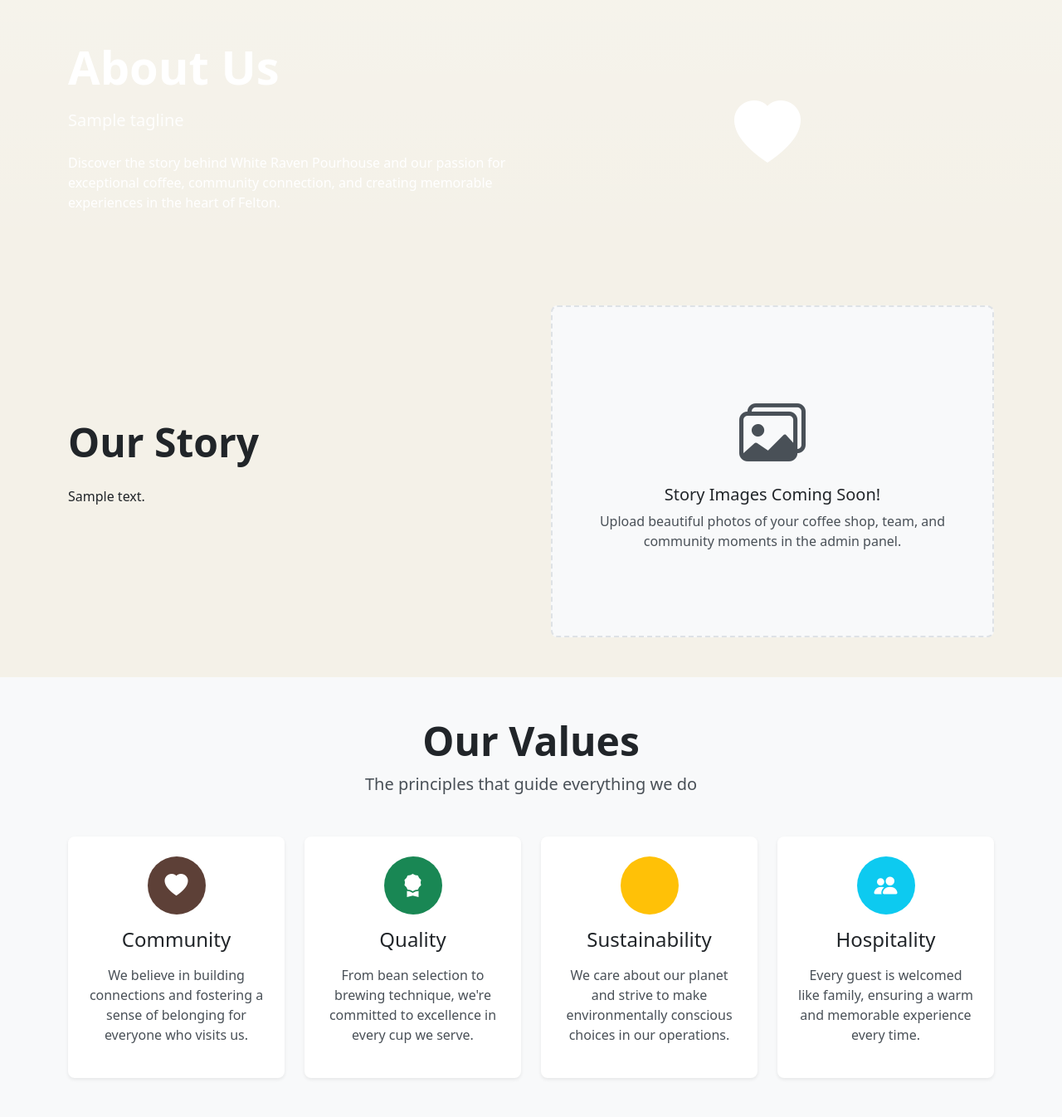
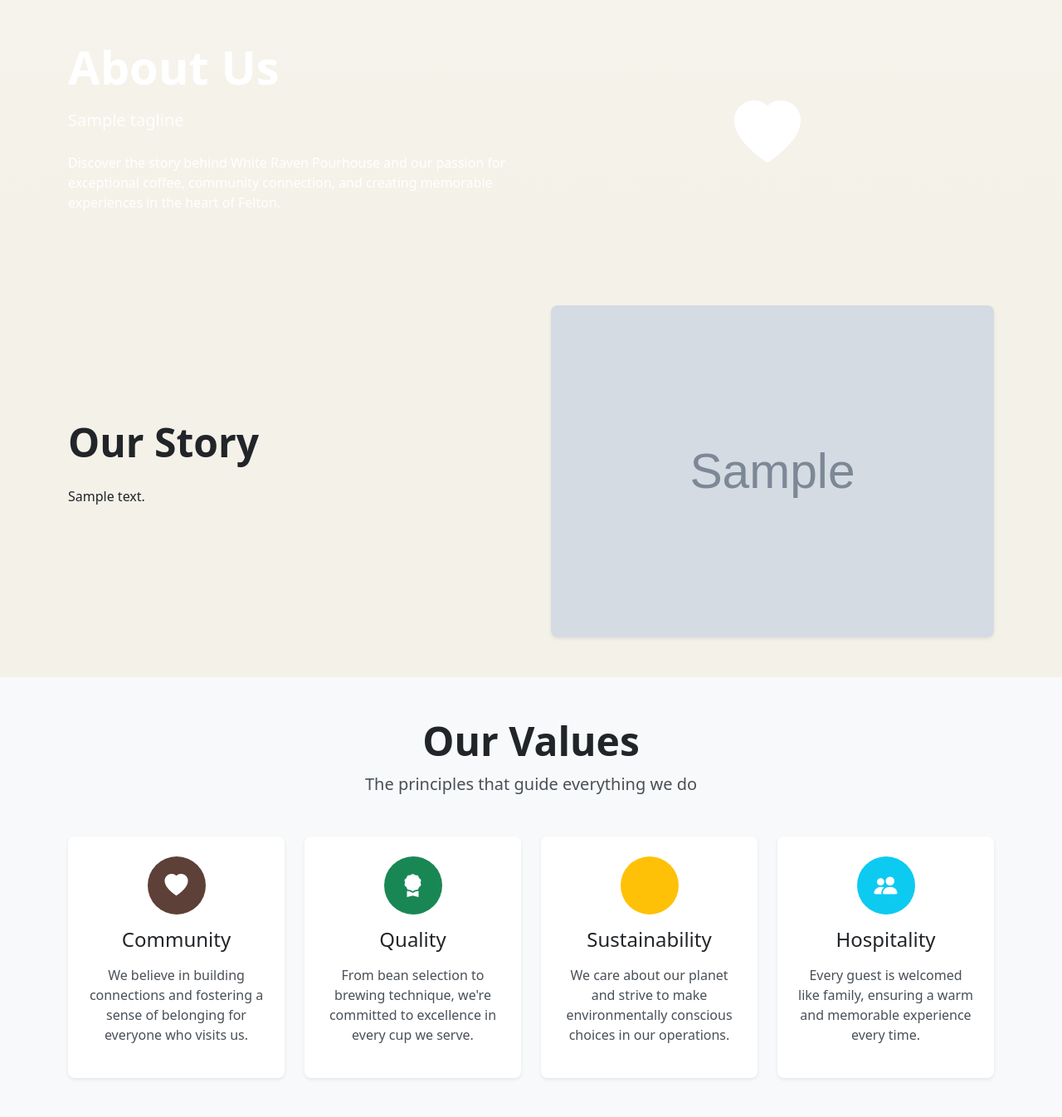
Before and after one commit to SillySilk/whiteraven, a Django app: template templates/core/about.html in a window 1280 px wide. Shown: the part 57-1403 px from the top of the page at 83% size. Run offline with Django 5.2, Linux system fonts and the light colour scheme; the template is opened without the code that fills it: most values are stand-ins (such as "Sample title", 1, 10 or a date in 2020); grey boxes marked "Sample" are stand-in pictures.

Commit message:
Improve story text contrast and activate image upload functionality
- Enhance lead text contrast with darker color and medium font weight
- Connect story image area to existing hero image from business info
- Add direct upload button for staff users linking to Site Images manager
- Display hero image in story section when available
- Improve user experience with conditional content based on staff status

🤖 Generated with [Claude Code](https://claude.ai/code)

Co-Authored-By: Claude <noreply@anthropic.com>

```diff
--- a/static/css/white-raven-simple.css
+++ b/static/css/white-raven-simple.css
@@ -247,7 +247,8 @@ a:focus {
 
 /* Fix lead text in story content */
 .story-content .lead {
-    color: #495057 !important; /* Dark gray instead of light gray */
+    color: #343a40 !important; /* Even darker gray for better visibility */
+    font-weight: 500 !important; /* Slightly bolder for better readability */
 }
 
 /* Ensure proper contrast for placeholder text */
--- a/templates/core/about.html
+++ b/templates/core/about.html
@@ -73,13 +73,31 @@
             </div>
 
             <div class="col-lg-6">
+                {% if business_info and business_info.hero_image %}
+                <div class="story-image-container">
+                    <img src="{{ business_info.hero_image.url }}"
+                         alt="White Raven Pourhouse story"
+                         class="img-fluid rounded-3 shadow-sm"
+                         style="width: 100%; height: 400px; object-fit: cover;">
+                </div>
+                {% else %}
                 <div class="story-image-placeholder bg-light rounded-3 p-5 text-center">
                     <i class="bi bi-images display-1 text-muted mb-3"></i>
                     <h5>Story Images Coming Soon!</h5>
-                    <p class="text-muted mb-0">
-                        Upload beautiful photos of your coffee shop, team, and community moments in the admin panel.
+                    <p class="text-muted mb-3">
+                        Upload beautiful photos of your coffee shop, team, and community moments.
                     </p>
+                    {% if user.is_staff %}
+                    <a href="{% url 'core:site_images' %}" class="btn btn-primary btn-sm">
+                        <i class="bi bi-upload me-2"></i>Upload Story Image
+                    </a>
+                    {% else %}
+                    <p class="small text-muted mb-0">
+                        Admin users can upload images through the Site Images manager.
+                    </p>
+                    {% endif %}
                 </div>
+                {% endif %}
             </div>
         </div>
     </div>
```
